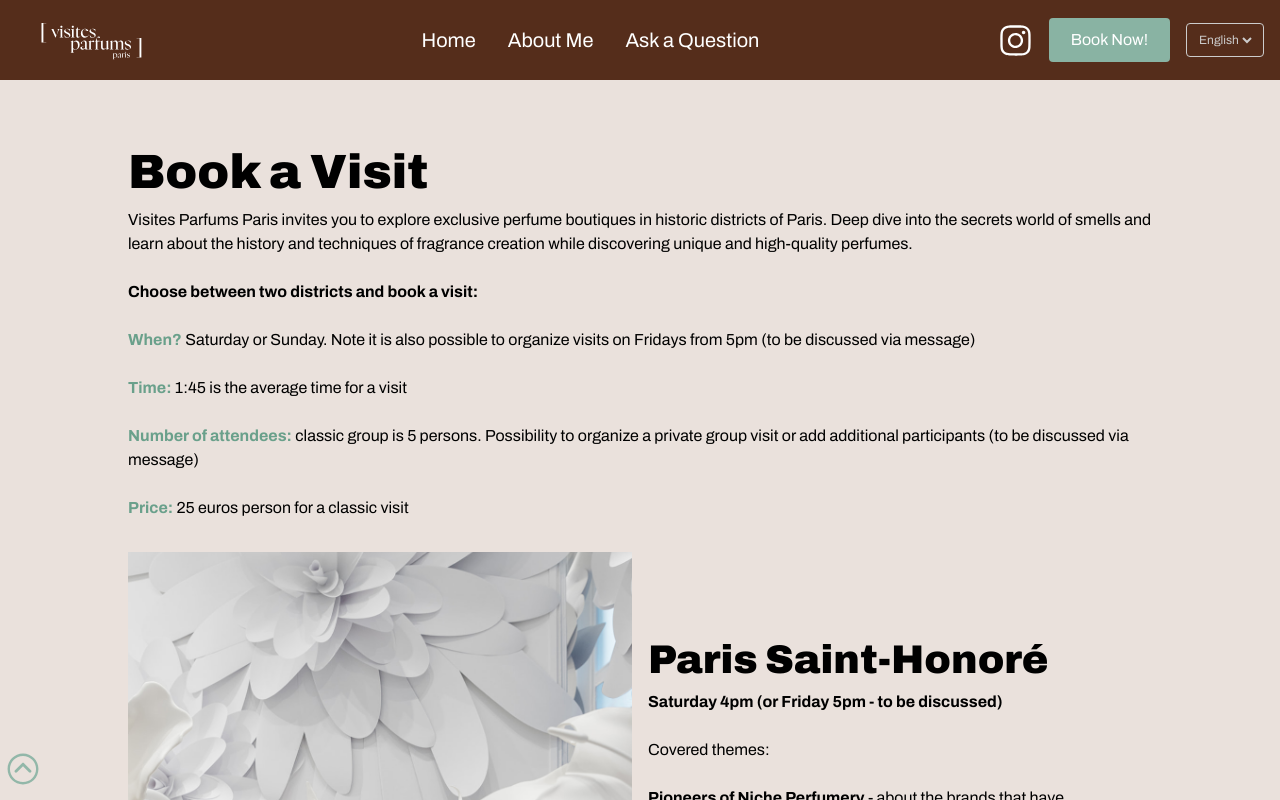
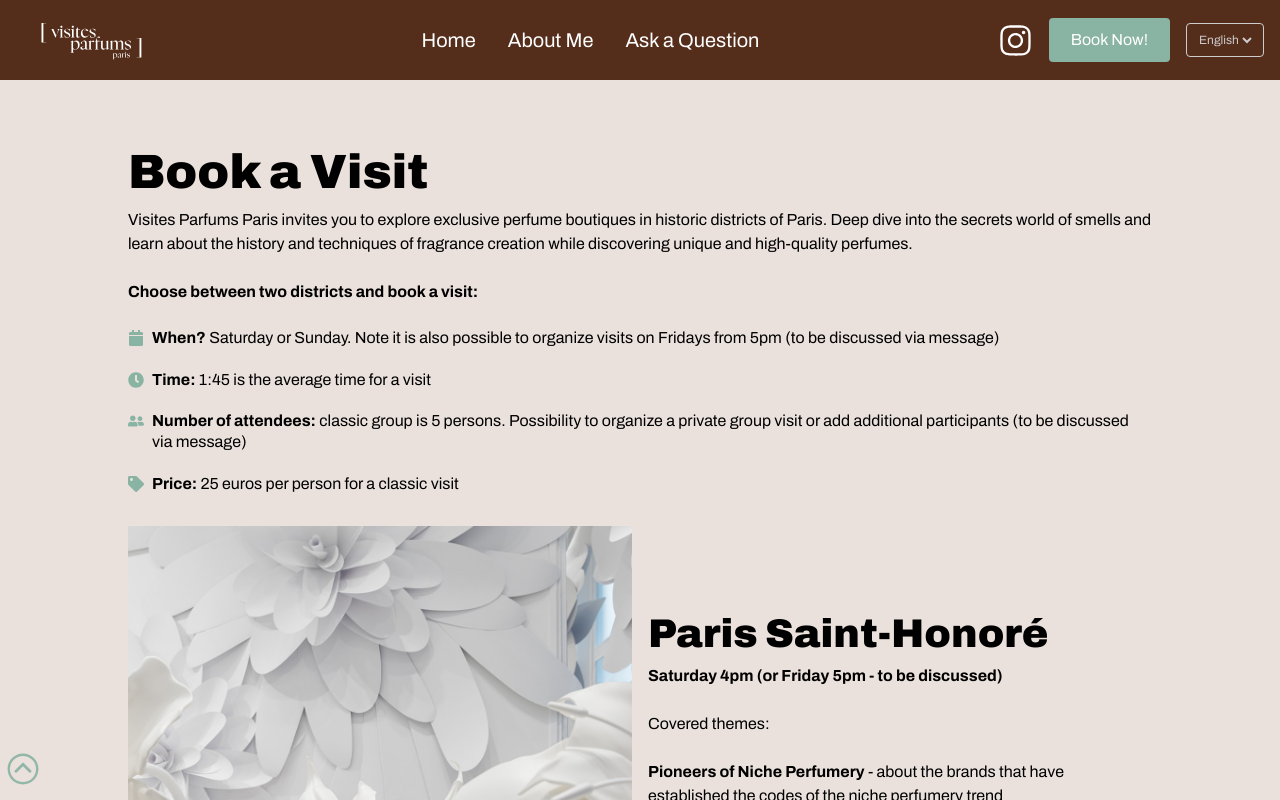
Before and after one commit to max481516/visitesparfums.com, a React (Vite) app: page /booking in a window 1280 px wide. Shown: the top 800 px of the page. Built offline with nearby package versions, Linux system fonts and the light colour scheme.

Commit message:
added icons to intro on booking

```diff
--- a/src/locales/en/translation.json
+++ b/src/locales/en/translation.json
@@ -64,9 +64,13 @@
   "Booking": {
     "Title": "Book a Visit",
     "IntroPart1": "Visites Parfums Paris invites you to explore exclusive perfume boutiques in historic districts of Paris. Deep dive into the secrets world of smells and learn about the history and techniques of fragrance creation while discovering unique and high-quality perfumes.",
-    "IntroPart2": "<bold>Choose between two districts and book a visit:</bold>",
-    "IntroPart3": "<bold><colored>When?</colored></bold> Saturday or Sunday. Note it is also possible to organize visits on Fridays from 5pm (to be discussed via message) \n\n <bold><colored>Time:</colored></bold> 1:45 is the average time for a visit \n\n <bold><colored>Number of attendees:</colored></bold> classic group is 5 persons. Possibility to organize a private group visit or add additional participants (to be discussed via message) \n\n <bold><colored>Price:</colored></bold> 25 euros person for a classic visit",
-
+    "IntroPart2": {
+      "Title": "<bold>Choose between two districts and book a visit:</bold>",
+      "When": "<bold>When?</bold> Saturday or Sunday. Note it is also possible to organize visits on Fridays from 5pm (to be discussed via message)\n\n",
+      "Time": "<bold>Time:</bold> 1:45 is the average time for a visit\n\n",
+      "Attendees": "<bold>Number of attendees:</bold> classic group is 5 persons. Possibility to organize a private group visit or add additional participants (to be discussed via message)\n\n",
+      "Price": "<bold>Price:</bold> 25 euros per person for a classic visit"
+    },
     "Visit1": "<bold>Saturday 4pm (or Friday 5pm - to be discussed)</bold> \n\n Covered themes: \n\n <bold>Pioneers of Niche Perfumery</bold> - about the brands that have established the codes of the niche perfumery trend \n\n<bold>Trendy Niche brands</bold> - currently making the buzz in the fragrance industry",
     "Visit2": "<bold>Sunday 4pm Covered themes:</bold> \n\n Pioneers of Niche Perfumery - about the brands that have established the codes of the niche perfumery trend \n\n Between History & Modernity - inspired by ancient perfumery of the 18th century, these vintage brands are still making an impact nowadays Additional general information \n\n",
     "ClickHere": "Click here to book a visit on:",
--- a/src/pages/booking.jsx
+++ b/src/pages/booking.jsx
@@ -8,6 +8,7 @@ import { useTranslation, Trans } from "react-i18next";
 import styled from "styled-components";
 import Photo1 from "../media/Visit1.jpg";
 import Photo2 from "../media/Visit2.jpg";
+import { FaCalendar, FaClock, FaUserFriends, FaTag } from "react-icons/fa";
 
 export default function Booking() {
   const toggleModal = useStores((state) => state.toggleModal);
@@ -32,18 +33,63 @@ export default function Booking() {
             <br />
             <br />
             <Trans
-              i18nKey="Booking.IntroPart2"
+              i18nKey="Booking.IntroPart2.Title"
               components={{ bold: <Bold /> }}
             />
             <br />
             <br />
+
+            <IconTextWrapper>
+              <StyledIcons as={FaCalendar} />
+              <Text>
                 <Trans
-              i18nKey="Booking.IntroPart3"
+                  i18nKey="Booking.IntroPart2.When"
                   components={{
                     bold: <Bold />,
                     colored: <ColoredText />,
                   }}
                 />
+              </Text>
+            </IconTextWrapper>
+
+            <IconTextWrapper>
+              <StyledIcons as={FaClock} />
+              <Text>
+                <Trans
+                  i18nKey="Booking.IntroPart2.Time"
+                  components={{
+                    bold: <Bold />,
+                    colored: <ColoredText />,
+                  }}
+                />
+              </Text>
+            </IconTextWrapper>
+
+            <IconTextWrapper>
+              <StyledIcons as={FaUserFriends} />
+              <Text>
+                <Trans
+                  i18nKey="Booking.IntroPart2.Attendees"
+                  components={{
+                    bold: <Bold />,
+                    colored: <ColoredText />,
+                  }}
+                />
+              </Text>
+            </IconTextWrapper>
+
+            <IconTextWrapper>
+              <StyledIcons as={FaTag} />
+              <Text>
+                <Trans
+                  i18nKey="Booking.IntroPart2.Price"
+                  components={{
+                    bold: <Bold />,
+                    colored: <ColoredText />,
+                  }}
+                />
+              </Text>
+            </IconTextWrapper>
           </Intro>
         </Intro>
 
@@ -91,6 +137,25 @@ const Intro = styled.p`
   margin-bottom: 1rem;
 `;
 
+const StyledIcons = styled.span`
+  display: flex;
+  color: var(--color-green);
+  flex-shrink: 0;
+  margin-top: 2px;
+`;
+
+const Text = styled.span`
+  flex-grow: 1;
+  word-break: break-word;
+`;
+
+const IconTextWrapper = styled.div`
+  display: flex;
+  align-items: flex-start;
+  gap: 8px;
+  line-height: 1.3;
+`;
+
 const BookingDecoration = styled(Decoration)`
   margin: 1rem 0;
 
```
Lines whose indentation alone changed are shown as unchanged.
